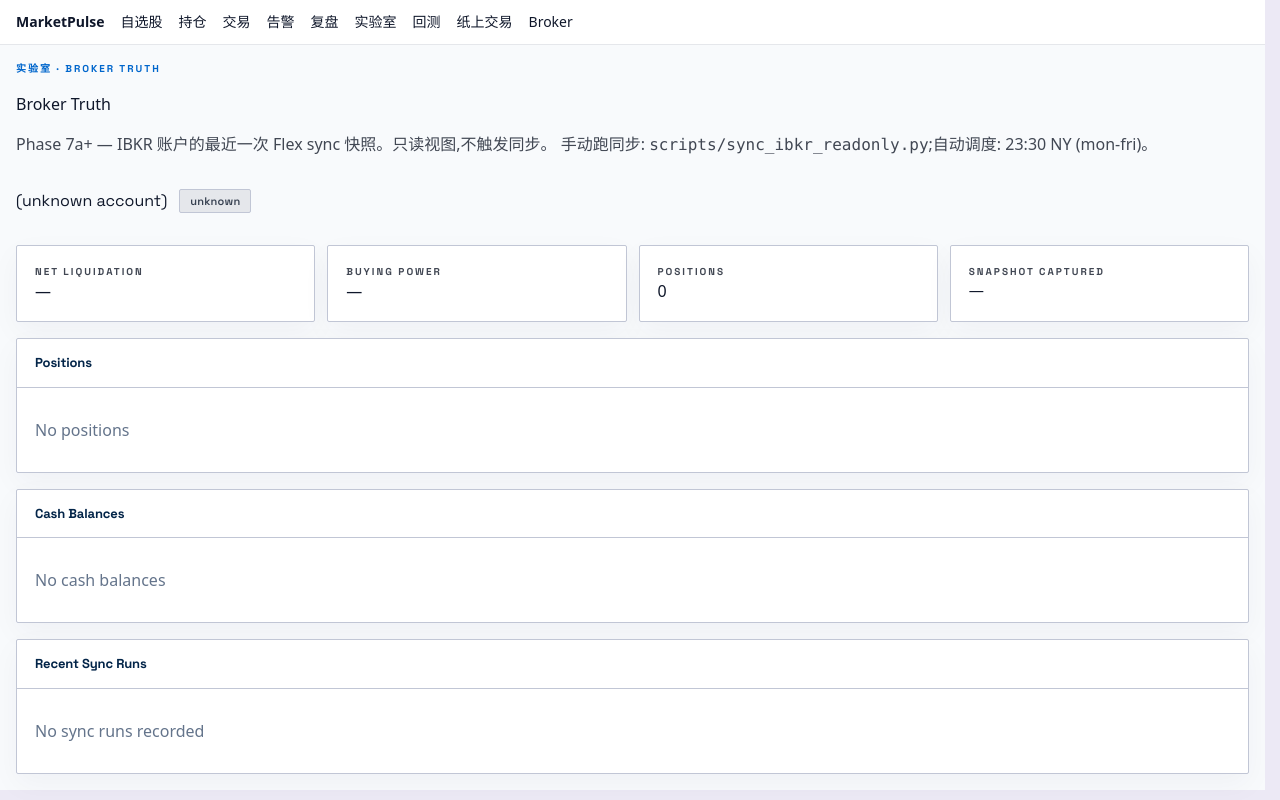
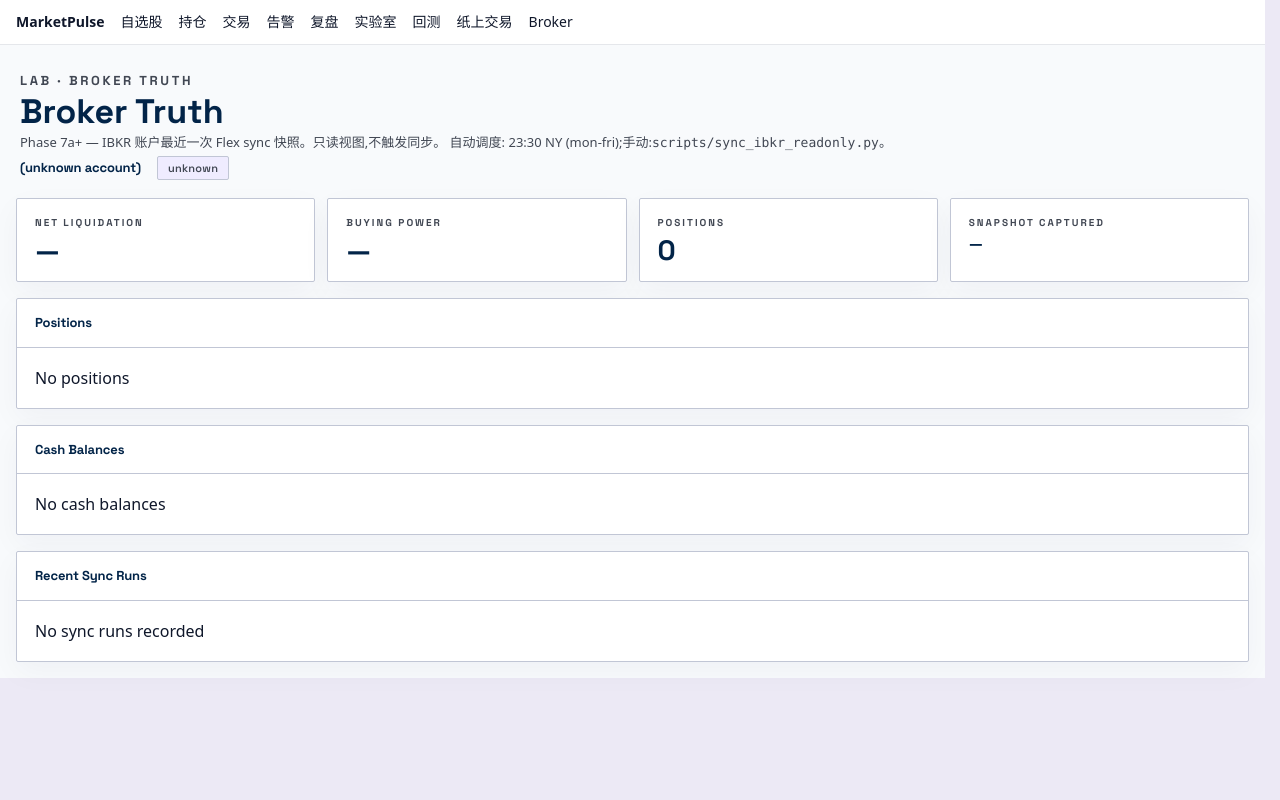
Before and after one commit to divxer/MarketPulse, a FastAPI app: template marketpulse/web/templates/lab_broker.html in a window 1280 px wide. Run offline with FastAPI, Linux system fonts and the light colour scheme; the template is opened without the code that fills it, so the values that code supplies are empty; style sheets or scripts are compiled from the project's sources; parts of the project's set-up code (start-up, migrations or seed data) failed here and were passed over.

Commit message:
refactor(web): /lab/broker — align visual style with other lab pages (#107)
The /lab/broker page used a different visual vocabulary than
/lab/paper-trading and the other lab pages:
- bespoke .mp-broker-page / .mp-broker-hero layout
- duplicated chip color rules (mp-chip--ok/bad/warn vs. existing
  mp-chip--success/failed/warn)
- different KPI typography (smaller font, generic kpi-card class)

Refactor to share the lab page chrome:
- Introduce .mp-lab-ops / .mp-lab-ops__header / .mp-lab-kpis /
  .mp-lab-kpi rules as the generic siblings of the existing
  .mp-paper-* rules (same typography, navy h1, eyebrow, headline
  KPI font).
- Hero becomes a proper mp-lab-ops__header with eyebrow, h1, body
  copy, and a right-side reference-code/started-at block matching
  paper-trading.
- Use existing .mp-chip--success / .mp-chip--failed / .mp-chip--warn
  instead of custom duplicates; keep only .mp-chip--env-{paper,live,
  unknown} since the env palette is broker-specific.
- KPI cards adopt .mp-lab-kpi typography (28px headline font, navy)
  with a --small variant for the timestamp column.

Net: -3 CSS rules, +1 unified header partial structure, page now
visually matches /lab/paper-trading / /lab/backtest / /lab/ai-track.

Co-authored-by: harvey <info@ninescrolls.com>
Co-authored-by: Claude Opus 4.7 (1M context) <noreply@anthropic.com>

```diff
--- a/marketpulse/web/static/css/app.css
+++ b/marketpulse/web/static/css/app.css
@@ -1142,31 +1142,37 @@ hr.mp-hr {
 }
 
 /* ════════ Phase 6f: /lab/paper-trading operations UI ════════ */
-.mp-paper-ops {
+.mp-paper-ops,
+.mp-lab-ops {
   display: flex;
   flex-direction: column;
   gap: 16px;
 }
-.mp-paper-ops__header {
+.mp-paper-ops__header,
+.mp-lab-ops__header {
   display: flex;
   justify-content: space-between;
   align-items: flex-end;
   gap: 24px;
   padding: 10px 4px 2px;
 }
-.mp-paper-ops__header h1 {
+.mp-paper-ops__header h1,
+.mp-lab-ops__header h1 {
   margin: 4px 0 4px;
   font: 700 34px/1 var(--ns-font-headline);
   color: var(--ns-navy);
   letter-spacing: 0;
 }
-.mp-paper-ops__header p {
+.mp-paper-ops__header p,
+.mp-lab-ops__header p {
   margin: 0;
   color: var(--ns-on-surface-variant);
   font-size: 13px;
 }
 .mp-paper-ops__generated,
-.mp-paper-muted {
+.mp-paper-muted,
+.mp-lab-ops__generated,
+.mp-lab-muted {
   color: var(--ns-on-surface-variant);
   font-size: 12px;
 }
@@ -1175,14 +1181,24 @@ hr.mp-hr {
   grid-template-columns: repeat(5, minmax(0, 1fr));
   gap: 12px;
 }
-.mp-paper-kpi .mp-card__body {
+.mp-lab-kpis {
+  display: grid;
+  grid-template-columns: repeat(auto-fit, minmax(180px, 1fr));
+  gap: 12px;
+}
+.mp-paper-kpi .mp-card__body,
+.mp-lab-kpi .mp-card__body {
   padding: 16px 18px;
 }
-.mp-paper-kpi__value {
+.mp-paper-kpi__value,
+.mp-lab-kpi__value {
   margin-top: 6px;
   font: 700 28px/1.05 var(--ns-font-headline);
   color: var(--ns-navy);
   letter-spacing: 0;
+}
+.mp-lab-kpi__value--small {
+  font-size: 16px;
 }
 .mp-paper-primary-row {
   display: grid;
@@ -1364,22 +1380,19 @@ hr.mp-hr {
   white-space: nowrap;
 }
 
-/* Phase 7a+ Broker Truth Viewer */
-.mp-broker-page { display: flex; flex-direction: column; gap: 16px; }
-.mp-broker-hero { padding: 16px 0; }
-.mp-broker-hero__account {
+/* Phase 7a+ Broker Truth Viewer — page-specific layout only. Uses
+   .mp-lab-ops / .mp-lab-kpis / existing .mp-chip--success/failed/warn. */
+.mp-broker-account-row {
   display: flex; flex-wrap: wrap; align-items: center; gap: 12px;
+  margin-top: 4px;
 }
-.mp-broker-hero__account h2 { margin: 0; }
 .mp-broker-stale-banner {
-  margin-top: 8px; padding: 8px 12px; border-radius: 4px;
-  background: #fef3c7; color: #92400e; border: 1px solid #fde68a;
+  margin-top: 10px; padding: 8px 12px; border-radius: 4px;
+  background: var(--mp-warn-soft, #fef3c7);
+  color: #92400e;
+  border: 1px solid #fde68a;
+  font-size: 13px;
 }
-.mp-broker-kpis {
-  display: grid; gap: 12px;
-  grid-template-columns: repeat(auto-fit, minmax(180px, 1fr));
-}
-.mp-kpi-card__value--small { font-size: 0.95rem; }
 .mp-broker-body {
   display: grid; gap: 16px;
   grid-template-columns: 1fr;
@@ -1387,10 +1400,6 @@ hr.mp-hr {
 .mp-broker-table-wrap { overflow-x: auto; }
 .mp-table--broker th, .mp-table--broker td { padding: 6px 10px; }
 .mp-table--broker .num { text-align: right; font-variant-numeric: tabular-nums; }
-.mp-empty-state { color: #64748b; padding: 12px 0; }
-.mp-chip--env-paper { background: #dbeafe; color: #1e40af; }
-.mp-chip--env-live { background: #fee2e2; color: #991b1b; }
-.mp-chip--env-unknown { background: #e5e7eb; color: #374151; }
-.mp-chip--ok { background: #d1fae5; color: #065f46; }
-.mp-chip--bad { background: #fee2e2; color: #991b1b; }
-.mp-chip--warn { background: #fef3c7; color: #92400e; }
+.mp-chip--env-paper   { background:#dbeafe; color:#1e40af; }
+.mp-chip--env-live    { background:#fee2e2; color:#991b1b; }
+.mp-chip--env-unknown { background:var(--ns-surface-container); color:var(--ns-on-surface-variant); }
--- a/marketpulse/web/templates/lab_broker.html
+++ b/marketpulse/web/templates/lab_broker.html
@@ -4,38 +4,39 @@
 {% block main_width %}max-w-[2400px]{% endblock %}
 {% block nav_width %}max-w-[2400px]{% endblock %}
 {% block content %}
-  <div class="mp-lab-page mp-broker-page">
-    <p class="mp-kicker mp-eyebrow mp-eyebrow--primary">实验室 · Broker Truth</p>
-    <h1>Broker Truth</h1>
-    <p class="muted">
-      Phase 7a+ — IBKR 账户的最近一次 Flex sync 快照。只读视图,不触发同步。
-      手动跑同步: <code>scripts/sync_ibkr_readonly.py</code>;自动调度: 23:30 NY (mon-fri)。
-    </p>
+
+<section class="mp-lab-ops">
+  {% include "partials/broker_hero.html" %}
 
   {% if dashboard.latest_run is none %}
-      <section class="mp-empty-state mp-card" style="padding:32px; text-align:center;">
-        <h2>No completed broker sync yet</h2>
-        <p>See <code>docs/operations/ibkr-readonly-sync-runbook.md</code> for setup.</p>
-      </section>
-    {% else %}
-      {% include "partials/broker_hero.html" %}
-      {% if dashboard.snapshot_run is not none %}
+    <article class="mp-card">
+      <div class="mp-card__body" style="padding:32px; text-align:center;">
+        <h2 style="margin:0 0 8px;">No completed broker sync yet</h2>
+        <p class="mp-lab-muted">See <code>docs/operations/ibkr-readonly-sync-runbook.md</code> for setup.</p>
+      </div>
+    </article>
+  {% elif dashboard.snapshot_run is not none %}
     {% include "partials/broker_kpi_strip.html" %}
     <section class="mp-broker-body">
       {% include "partials/broker_positions_table.html" %}
       {% include "partials/broker_cash_table.html" %}
     </section>
   {% else %}
-        <section class="mp-empty-state mp-card" style="padding:24px;">
+    <article class="mp-card">
+      <div class="mp-card__body" style="padding:24px;">
         <p><strong>No snapshot state.</strong> Only failed runs so far.</p>
         {% if dashboard.latest_run.error_type %}
-            <p class="muted">Latest error: <code>{{ dashboard.latest_run.error_type }}</code>
+          <p class="mp-lab-muted">Latest error: <code>{{ dashboard.latest_run.error_type }}</code>
             {% if dashboard.latest_run.error_message %} — {{ dashboard.latest_run.error_message }}{% endif %}
           </p>
         {% endif %}
-        </section>
+      </div>
+    </article>
   {% endif %}
+
+  {% if dashboard.latest_run is not none %}
     {% include "partials/broker_recent_runs_table.html" %}
   {% endif %}
-  </div>
+</section>
+
 {% endblock %}
--- a/marketpulse/web/templates/partials/broker_hero.html
+++ b/marketpulse/web/templates/partials/broker_hero.html
@@ -1,15 +1,20 @@
-{# Phase 7a+ Broker Truth Viewer — Hero partial. #}
+{# Phase 7a+ Broker Truth Viewer — Hero / page header. #}
 {% set latest = dashboard.latest_run %}
+<header class="mp-lab-ops__header">
+  <div>
+    <p class="mp-eyebrow mp-eyebrow--primary">Lab · Broker Truth</p>
+    <h1>Broker Truth</h1>
+    <p>Phase 7a+ — IBKR 账户最近一次 Flex sync 快照。只读视图,不触发同步。
+       自动调度: 23:30 NY (mon-fri);手动:<code>scripts/sync_ibkr_readonly.py</code>。</p>
+    {% if latest is not none %}
       {% set env = latest.broker_environment or 'unknown' %}
-<section class="mp-hero mp-broker-hero">
-  <div>
-    <div class="mp-broker-hero__account">
-      <h2 class="grotesk">{{ latest.account_id or '(unknown account)' }}</h2>
-      <span class="mp-chip mp-chip--env mp-chip--env-{{ env }}">{{ env }}</span>
+      <div class="mp-broker-account-row">
+        <span class="mp-card__title" style="margin-right:4px;">{{ latest.account_id or '(unknown account)' }}</span>
+        <span class="mp-chip mp-chip--env-{{ env }}">{{ env }}</span>
         {% if latest.status == 'completed' %}
-        <span class="mp-chip mp-chip--ok">Latest sync OK</span>
+          <span class="mp-chip mp-chip--success">Latest sync OK</span>
         {% elif latest.status == 'failed' %}
-        <span class="mp-chip mp-chip--bad">Latest sync failed{% if latest.error_type %} · {{ latest.error_type }}{% endif %}</span>
+          <span class="mp-chip mp-chip--failed">Latest sync failed{% if latest.error_type %} · {{ latest.error_type }}{% endif %}</span>
         {% elif latest.status == 'started' %}
           <span class="mp-chip mp-chip--warn">In progress</span>
         {% endif %}
@@ -19,11 +24,15 @@
           Snapshot from previous completed sync (latest attempt failed).
         </div>
       {% endif %}
-    {% if latest.reference_code %}
-      <p class="muted">Reference code: <code>{{ latest.reference_code }}</code></p>
+      {% if latest.status == 'failed' and latest.error_message %}
+        <p class="mp-lab-muted" style="margin-top:6px;">{{ latest.error_message }}</p>
       {% endif %}
-    {% if latest.status == 'failed' and latest.error_message %}
-      <p class="muted">{{ latest.error_message }}</p>
     {% endif %}
   </div>
-</section>
+  {% if latest is not none %}
+    <div class="mp-lab-ops__generated">
+      {% if latest.reference_code %}Ref: <code>{{ latest.reference_code }}</code><br>{% endif %}
+      {% if latest.started_at %}Started {{ latest.started_at.strftime('%Y-%m-%d %H:%M UTC') }}{% endif %}
+    </div>
+  {% endif %}
+</header>
--- a/marketpulse/web/templates/partials/broker_kpi_strip.html
+++ b/marketpulse/web/templates/partials/broker_kpi_strip.html
@@ -1,30 +1,30 @@
-{# Phase 7a+ Broker Truth Viewer — KPI strip. #}
+{# Phase 7a+ Broker Truth Viewer — KPI strip (uses shared .mp-lab-kpi style). #}
 {% from "partials/broker_macros.html" import fmt_money %}
 {% set acct = dashboard.account %}
 {% set snap = dashboard.snapshot_run %}
-<section class="mp-broker-kpis">
-  <article class="mp-card mp-kpi-card">
+<section class="mp-lab-kpis" aria-label="Account Summary">
+  <article class="mp-card mp-lab-kpi">
     <div class="mp-card__body">
       <div class="mp-card__eyebrow">Net Liquidation</div>
-      <div class="mp-kpi-card__value">{{ fmt_money(acct.net_liquidation) if acct else '—' }}</div>
+      <div class="mp-lab-kpi__value">{{ fmt_money(acct.net_liquidation) if acct else '—' }}</div>
     </div>
   </article>
-  <article class="mp-card mp-kpi-card">
+  <article class="mp-card mp-lab-kpi">
     <div class="mp-card__body">
       <div class="mp-card__eyebrow">Buying Power</div>
-      <div class="mp-kpi-card__value">{{ fmt_money(acct.buying_power) if acct else '—' }}</div>
+      <div class="mp-lab-kpi__value">{{ fmt_money(acct.buying_power) if acct else '—' }}</div>
     </div>
   </article>
-  <article class="mp-card mp-kpi-card">
+  <article class="mp-card mp-lab-kpi">
     <div class="mp-card__body">
       <div class="mp-card__eyebrow">Positions</div>
-      <div class="mp-kpi-card__value">{{ dashboard.position_rows|length }}</div>
+      <div class="mp-lab-kpi__value">{{ dashboard.position_rows|length }}</div>
     </div>
   </article>
-  <article class="mp-card mp-kpi-card">
+  <article class="mp-card mp-lab-kpi">
     <div class="mp-card__body">
       <div class="mp-card__eyebrow">Snapshot captured</div>
-      <div class="mp-kpi-card__value mp-kpi-card__value--small">
+      <div class="mp-lab-kpi__value mp-lab-kpi__value--small">
         {% if snap and snap.completed_at %}{{ snap.completed_at.strftime('%Y-%m-%d %H:%M UTC') }}{% else %}—{% endif %}
       </div>
     </div>
```
Lines whose indentation alone changed are shown as unchanged.
